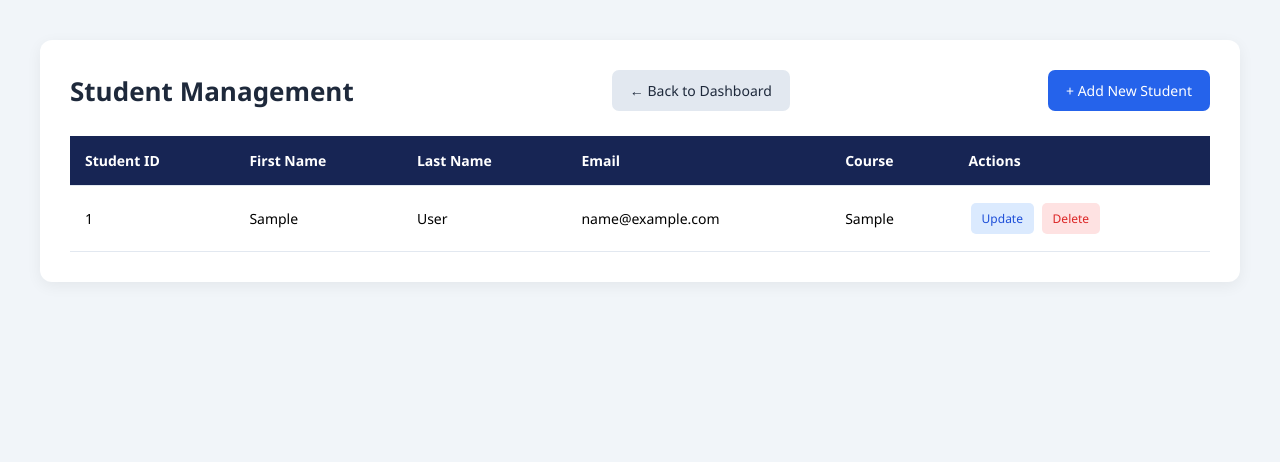
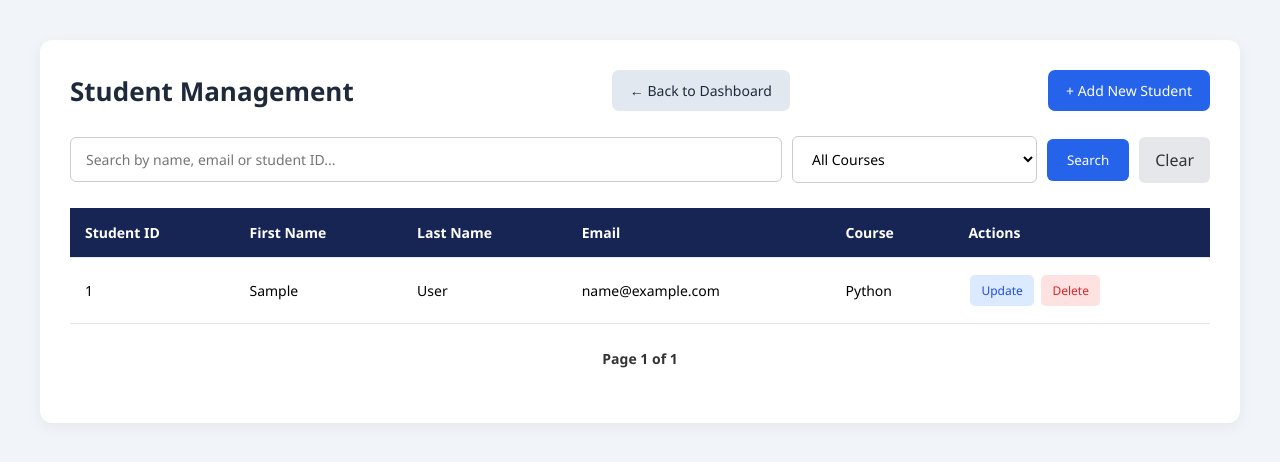
Before and after one commit to VayilaBhanuPrakash/trainer_portal, a Django app: page /students/list/ in a window 1280 px wide. Shown: the top 462 px of the page. Run offline with Django 5.2, Linux system fonts and the light colour scheme; a user stored in the database is signed in; tables that the repository leaves empty hold one stand-in row (values such as "Sample post").

Commit message:
feat: add student search filtering and pagination

```diff
--- a/accounts/urls.py
+++ b/accounts/urls.py
@@ -5,7 +5,7 @@ from . import views
 urlpatterns = [
     path('register/', views.register_view, name = 'register'),
     path('login/', views.login_view, name = 'login'),
-    path('home/', views.home_view, name = 'home'),
+    path('', views.home_view, name = 'home'),
     path('logout/', views.logout_view, name='logout'),
     path('logout/confirm/', views.logout_confirm_view, name='logout_confirm'),
 ]
--- a/students/models.py
+++ b/students/models.py
@@ -1,12 +1,45 @@
 from django.db import models
 from django.contrib.auth.models import User
 
+
 class Student(models.Model):
+    COURSE_CHOICES = [
+        ('Python', 'Python'),
+        ('Java', 'Java'),
+        ('C', 'C'),
+        ('C++', 'C++'),
+        ('C#', 'C#'),
+        ('JavaScript', 'JavaScript'),
+        ('Django', 'Django'),
+        ('Flask', 'Flask'),
+        ('React JS', 'React JS'),
+        ('Node JS', 'Node JS'),
+        ('Full Stack', 'Full Stack Development'),
+        ('MERN Stack', 'MERN Stack'),
+        ('MEAN Stack', 'MEAN Stack'),
+        ('HTML & CSS', 'HTML & CSS'),
+        ('SQL', 'SQL'),
+        ('MySQL', 'MySQL'),
+        ('PostgreSQL', 'PostgreSQL'),
+        ('Data Science', 'Data Science'),
+        ('Machine Learning', 'Machine Learning'),
+        ('Artificial Intelligence', 'Artificial Intelligence'),
+        ('Generative AI', 'Generative AI'),
+        ('Data Analytics', 'Data Analytics'),
+        ('Cloud Computing', 'Cloud Computing'),
+        ('AWS', 'AWS'),
+        ('DevOps', 'DevOps'),
+        ('Cyber Security', 'Cyber Security'),
+        ('Software Testing', 'Software Testing'),
+        ('Android Development', 'Android Development'),
+        ('iOS Development', 'iOS Development'),
+        ('Data Structures', 'Data Structures & Algorithms'),
+    ]
     student_id = models.CharField(max_length = 20, unique = True)
     first_name = models.CharField(max_length=100)
     last_name = models.CharField(max_length=100)
     email = models.EmailField(unique = True)
-    course = models.CharField(max_length=100)
+    course = models.CharField(max_length=100, choices=COURSE_CHOICES)
     trainer = models.ForeignKey(User, on_delete = models.CASCADE,related_name='students')
     created_at = models.DateTimeField(auto_now_add=True)
 
--- a/students/static/students/css/student_list.css
+++ b/students/static/students/css/student_list.css
@@ -136,3 +136,100 @@ tbody tr:hover {
 .dashboard-btn:hover {
     background: #cbd5e1;
 }
+.search-form {
+    display: flex;
+    gap: 10px;
+    margin: 25px 0;
+    align-items: center;
+}
+
+.search-form input {
+    flex: 1;
+    padding: 12px 15px;
+    border: 1px solid #ccc;
+    border-radius: 6px;
+    font-size: 14px;
+    outline: none;
+}
+
+.search-form input:focus {
+    border-color: #2563eb;
+}
+
+.search-form button {
+    padding: 12px 20px;
+    background-color: #2563eb;
+    color: white;
+    border: none;
+    border-radius: 6px;
+    cursor: pointer;
+}
+
+.search-form button:hover {
+    background-color: #1d4ed8;
+}
+
+.search-form a {
+    padding: 12px 16px;
+    background-color: #e5e7eb;
+    color: #333;
+    text-decoration: none;
+    border-radius: 6px;
+}
+.search-form select {
+    padding: 12px 15px;
+    border: 1px solid #ccc;
+    border-radius: 6px;
+    font-size: 14px;
+    background-color: white;
+    cursor: pointer;
+    min-width: 170px;
+}
+
+.search-form select:focus {
+    border-color: #2563eb;
+    outline: none;
+}
+
+@media (max-width: 600px) {
+    .search-form {
+        flex-direction: column;
+        align-items: stretch;
+    }
+
+    .search-form input,
+    .search-form select,
+    .search-form button,
+    .search-form a {
+        width: 100%;
+        box-sizing: border-box;
+    }
+}
+.pagination {
+    display: flex;
+    justify-content: center;
+    align-items: center;
+    gap: 12px;
+    margin: 25px 0;
+    flex-wrap: wrap;
+}
+
+.pagination a {
+    padding: 9px 15px;
+    background-color: #2563eb;
+    color: white;
+    text-decoration: none;
+    border-radius: 5px;
+    font-size: 14px;
+    transition: background-color 0.2s;
+}
+
+.pagination a:hover {
+    background-color: #1d4ed8;
+}
+
+.pagination span {
+    font-size: 14px;
+    font-weight: 600;
+    color: #333;
+}
--- a/students/templates/students/student_list.html
+++ b/students/templates/students/student_list.html
@@ -21,7 +21,28 @@
                 + Add New Student
             </a>
         </div>
+        <form method="GET" class="search-form">
+            <input
+                type="text"
+                name="q"
+                placeholder="Search by name, email or student ID..."
+                value="{{ query }}"
+            >
+            <select name="course">
+                <option value="">All Courses</option>
 
+                {% for value, label in course_choices %}
+                    <option value="{{ value }}"
+                        {% if selected_course == value %}selected{% endif %}>
+                        {{ label }}
+                    </option>
+                {% endfor %}
+            </select>
+
+            <button type="submit">Search</button>
+
+            <a href="{% url 'student_list' %}">Clear</a>
+        </form>
         <table>
             <thead>
                 <tr>
@@ -58,6 +79,33 @@
                 {% endfor %}
             </tbody>
         </table>
+        <div class="pagination">
+
+            {% if page_obj.has_previous %}
+                <a href="?q={{ query }}&course={{ selected_course }}&page=1">
+                    First
+                </a>
+
+                <a href="?q={{ query }}&course={{ selected_course }}&page={{ page_obj.previous_page_number }}">
+                    Previous
+                </a>
+            {% endif %}
+
+            <span>
+                Page {{ page_obj.number }} of {{ page_obj.paginator.num_pages }}
+            </span>
+
+            {% if page_obj.has_next %}
+                <a href="?q={{ query }}&course={{ selected_course }}&page={{ page_obj.next_page_number }}">
+                    Next
+                </a>
+
+                <a href="?q={{ query }}&course={{ selected_course }}&page={{ page_obj.paginator.num_pages }}">
+                    Last
+                </a>
+            {% endif %}
+
+        </div>
 
     </div>
 
--- a/students/views.py
+++ b/students/views.py
@@ -3,6 +3,9 @@ from django.contrib.auth.decorators import login_required
 
 from .forms import StudentForm
 from .models import Student
+
+from django.db.models import Q
+from django.core.paginator import Paginator
 
 @login_required
 def create_student_view(request):
@@ -20,9 +23,31 @@ def create_student_view(request):
 
 @login_required
 def student_list_view(request):
+    query = request.GET.get('q', '')
+    selected_course = request.GET.get('course', '')
     students = Student.objects.filter(trainer=request.user)
 
-    return render(request, 'students/student_list.html', {'students': students})
+    if query:
+        students = students.filter(
+            Q(first_name__icontains=query) |
+            Q(last_name__icontains=query) |
+            Q(student_id__icontains=query) |
+            Q(email__icontains=query)
+        )
+    if selected_course:
+        students = students.filter(course=selected_course)
+    paginator = Paginator(students, 10)
+    page_number = request.GET.get('page')
+    page_obj = paginator.get_page(page_number)
+    context = {
+        'students': page_obj,
+        'page_obj': page_obj,
+        'query': query,
+        'selected_course': selected_course,
+        'course_choices': Student.COURSE_CHOICES,
+    }
+
+    return render(request, 'students/student_list.html', context)
 
 @login_required
 def update_student_view(request,student_id):
--- a/trainer_portal/urls.py
+++ b/trainer_portal/urls.py
@@ -19,6 +19,6 @@ from django.urls import path, include
 
 urlpatterns = [
     path('admin/', admin.site.urls),
-    path('accounts/', include('accounts.urls')),
+    path('', include('accounts.urls')),
     path('students/', include('students.urls')),
 ]
```
Also changed, not shown: students/migrations/0002_alter_student_course.py (added).
